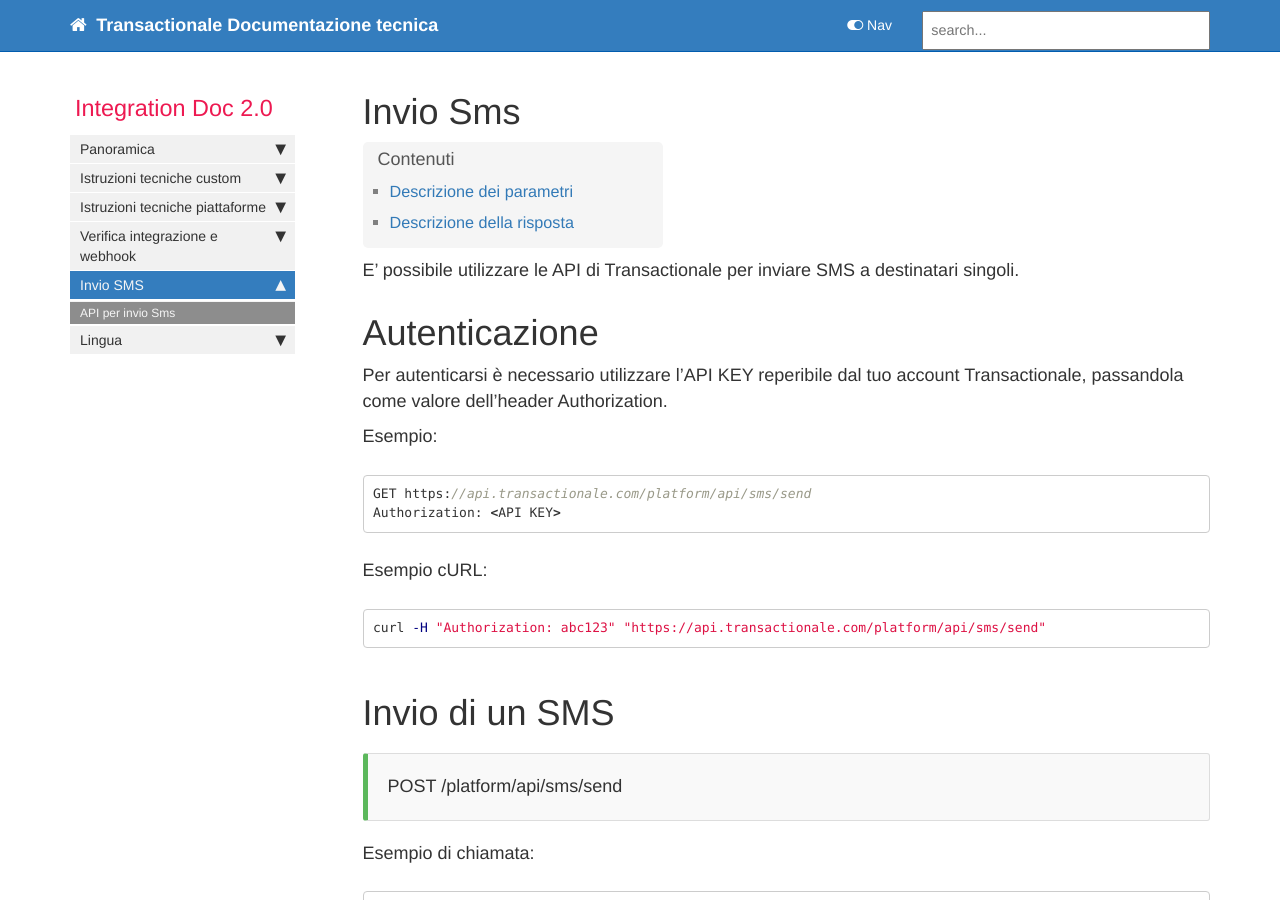
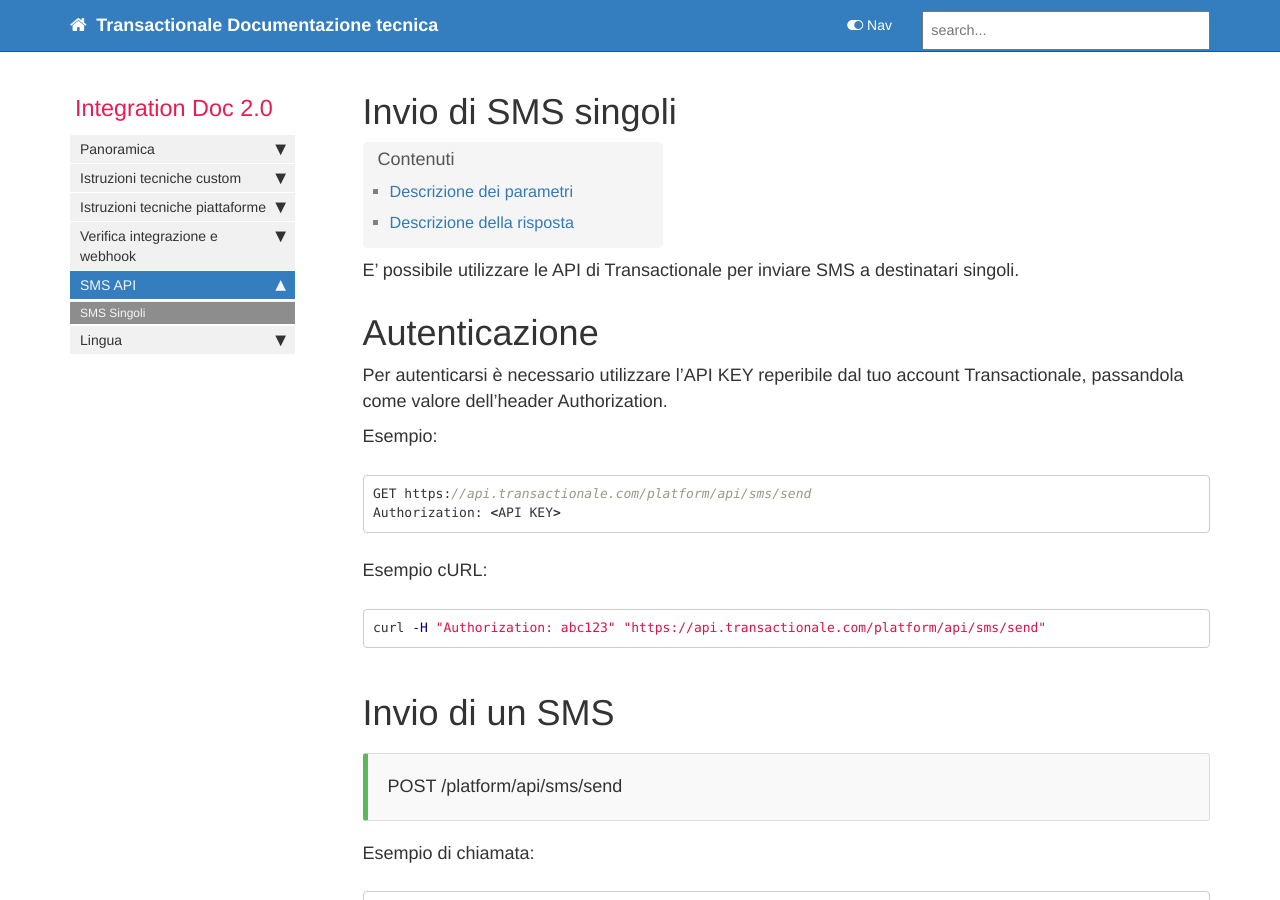
Before and after one commit to flyertech/trx_docs_it, a Jekyll site: the page built from pages/mydoc/send_sms.md, in a window 1280 px wide and 900 px high. Built offline with Jekyll 4.4.1, drawn with Linux system fonts in a browser that asks for light colours; nearby versions of some CDN libraries; comment, search, counter and statistics services are not loaded.

Commit message:
Migliorata navigazione doc sms.

```diff
--- a/_data/sidebars/mydoc_sidebar.yml
+++ b/_data/sidebars/mydoc_sidebar.yml
@@ -109,11 +109,11 @@ entries:
         url: /verify_webhook.html
         output: web, pdf
 
-  - title: Invio SMS
+  - title: SMS API
     output: web, pdf
     folderitems:
 
-      - title: API per invio Sms
+      - title: SMS Singoli
         url: /send_sms.html
         output: web, pdf
 
--- a/pages/mydoc/send_sms.md
+++ b/pages/mydoc/send_sms.md
@@ -1,5 +1,5 @@
 ---
-title: Invio Sms
+title: Invio di SMS singoli
 sidebar: mydoc_sidebar
 permalink: send_sms.html
 folder: mydoc
```
